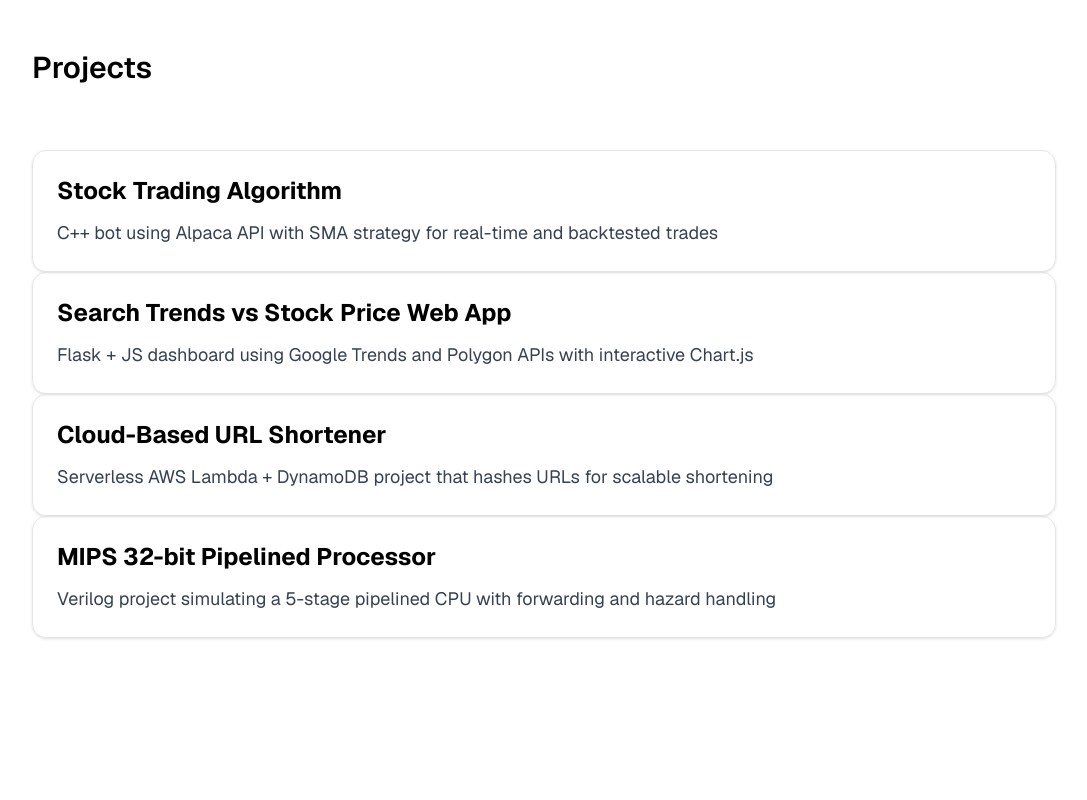
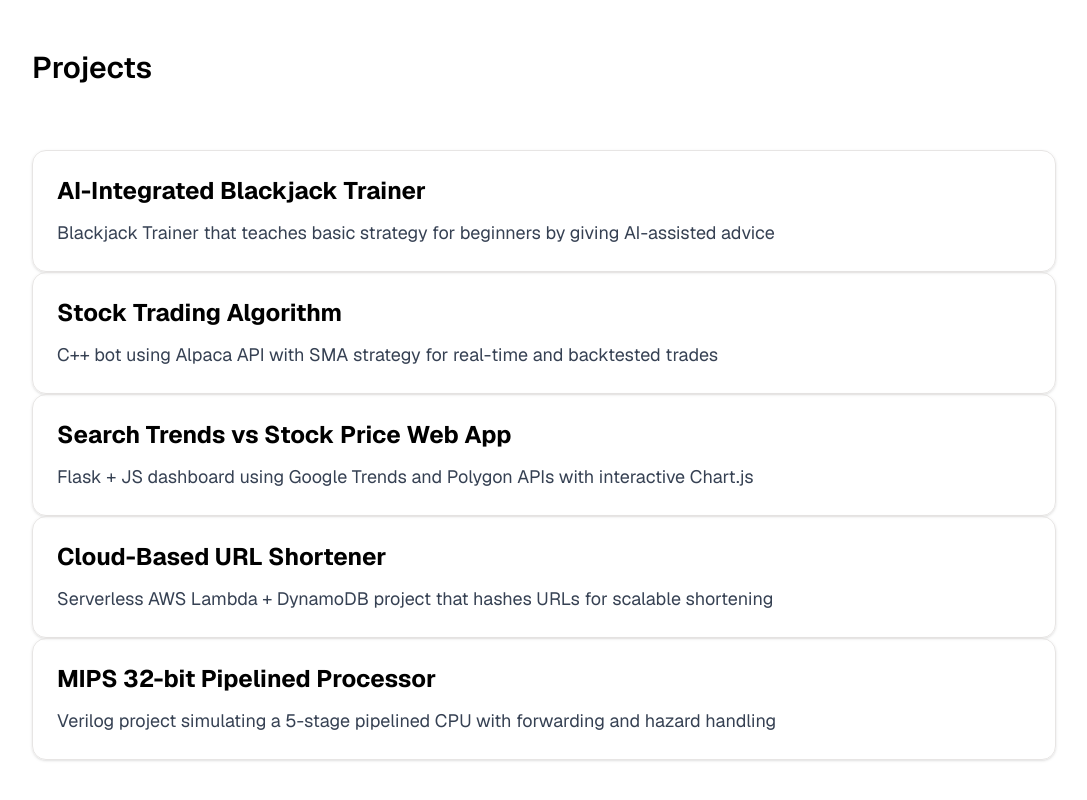
Before and after one commit to lg5092/Site, a Next.js app: page / in a window 1280 px wide. Shown: the part 1020-1820 px from the top of the page, without its empty margins (96-1183 px from the left). Before the commit the page ends 1738 px from the top, so only its background shows below. Built offline with nearby package versions, Linux system fonts and the light colour scheme.

Commit message:
added blackjack project card

```diff
--- a/src/app/page.tsx
+++ b/src/app/page.tsx
@@ -99,6 +99,22 @@ export default function Home() {
           <h2 className="text-3xl font-semibold">Projects</h2>
 
           <a
+            href = "https://blackjack-trainer-sepia.vercel.app/"
+            target ="_blank"
+            rel="nooperner noreferrer"
+          >
+            <motion.div
+              whileHover={{ scale: 1.02}}
+              className="border rounded-xl p-6 shadow cursor-pointer hover:bg-gray-50 transition"
+            >
+              <h3 className="text-2xl font-bold">AI-Integrated Blackjack Trainer</h3>
+              <p className="mt-3 text-gray-700 text-lg">
+                Blackjack Trainer that teaches basic strategy for beginners by giving AI-assisted advice
+              </p>
+            </motion.div>
+          </a>
+
+          <a
             href="https://github.com/lg5092/TradingAlgo"
             target="_blank"
             rel="noopener noreferrer"
```
